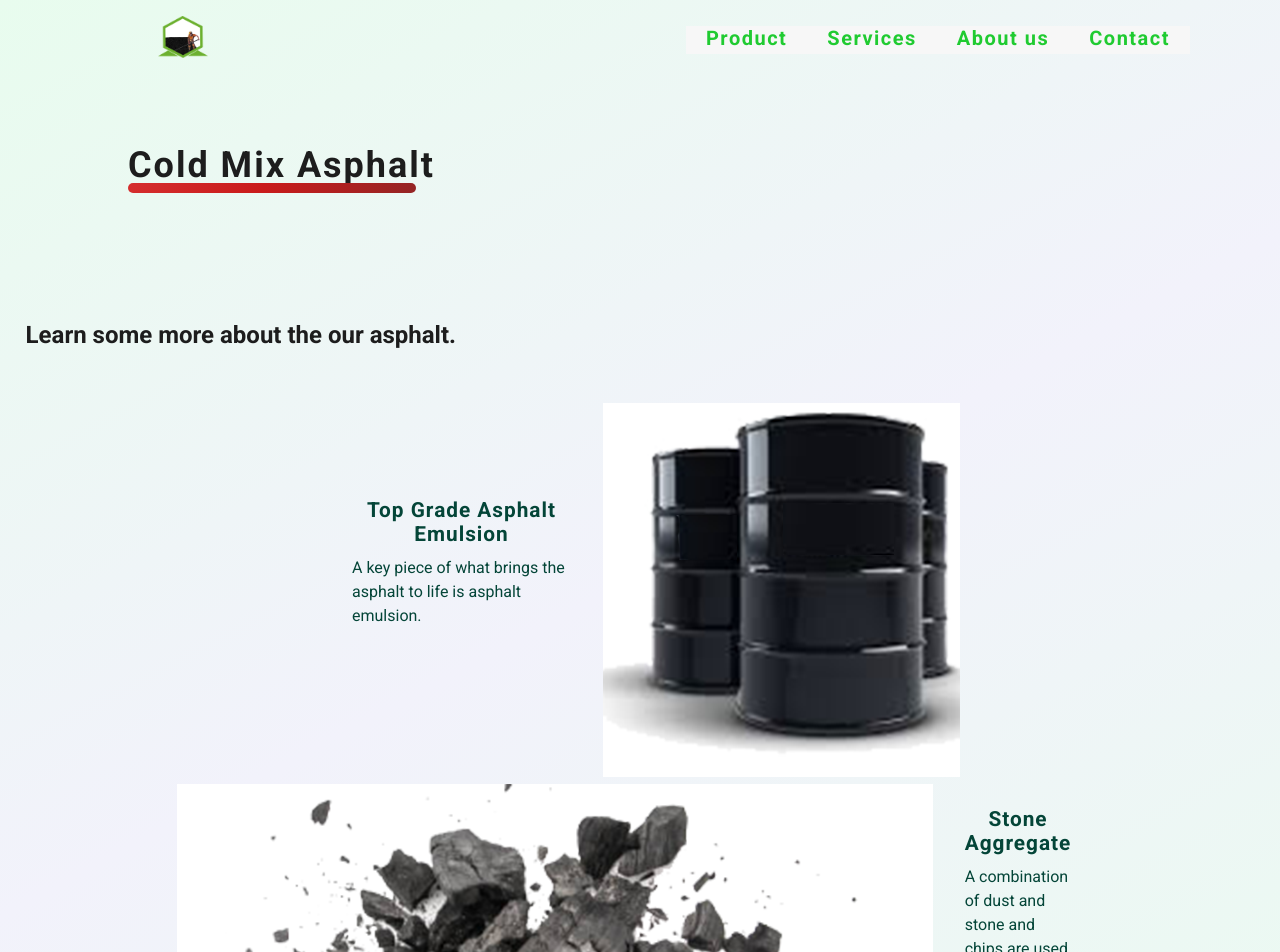
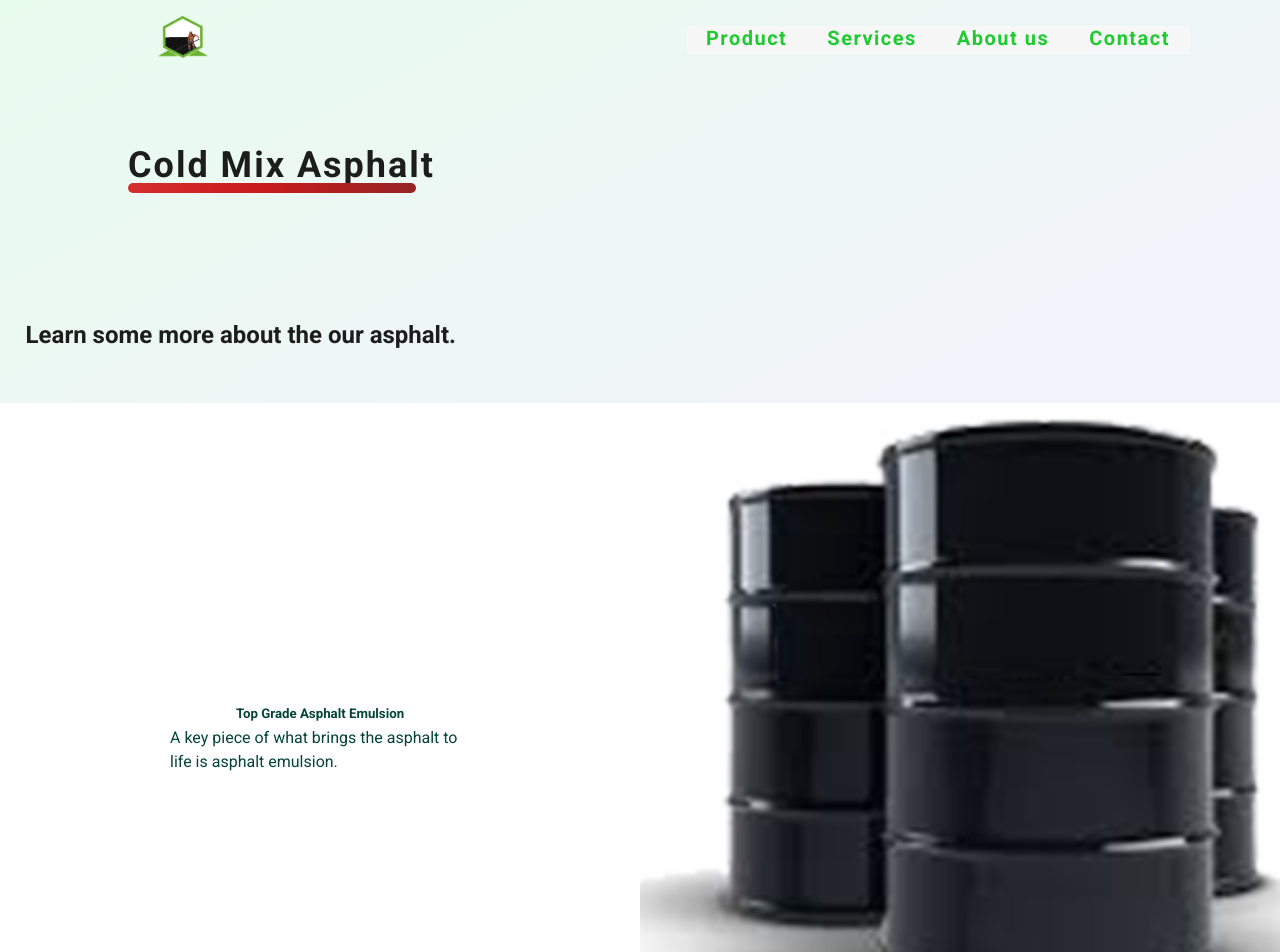
Before and after one commit to abeonweb/road-rescue-site, a React (Create React App) app: page /road-rescue-site/product in a window 1280 px wide. Shown: the top 952 px of the page. Built offline with nearby package versions, Linux system fonts and the light colour scheme.

Commit message:
redo of the product page

```diff
--- a/src/css/Product.css
+++ b/src/css/Product.css
@@ -1,10 +1,10 @@
 /* =============== PRODUCT FEATURES =============== */
 
-.section__product {
+.section-product {
     padding: 4em 0;
 }
 
-.section__services {
+.section-services {
     padding-top: 85px;
 }
 
@@ -13,23 +13,23 @@
 
 }
 
-.section__product--features {
+.section-product-features {
     padding: 2em 0;
 }
 
-.section__product--title {
+.section-product-title {
     margin-bottom: 2em;
     font-size: 1.5rem;
 }
 
-.product--feature{
+.product-feature{
     width: 100vw;
     display: flex;
     justify-content: space-between;
     background-color: rgb(214, 250, 216);
 }
 
-.product--feature{
+.product-feature{
     width: 50%;
     height: inherit;
     max-height: inherit;
@@ -50,7 +50,7 @@
     text-align: center;
 }
 
-.product--feature .info {
+.product-feature .info {
     color: var(--clr-hl-4);
     width: 50%;
     max-height: 40vh;
@@ -70,11 +70,9 @@
     margin-top: 0;
     margin-bottom: 0.5em;
     text-align: center;
-    max-width: 300p
-
 }
 
-.product--feature .body {
+.product-feature .body {
     padding: 0;
     font-weight: 500;
     max-width: 300px;
@@ -82,7 +80,8 @@
 }
 
 /* ============ SERVICES ============ */
-.section__service {
+.section-service,
+.product-feature {
     padding: 0;
     width: 100%;
     display: flex;
@@ -98,7 +97,8 @@
     margin: 0 auto 2em;
 }
 
-.service-info {
+.service-info,
+.product-info {
     color: var(--clr-hl-4);
     width: 100%;
     height: 100%;
@@ -111,18 +111,10 @@
 }
 
 
-.service-info .heading {
-    text-transform: capitalize;
-    font-size: 1.3em;
-    letter-spacing: 1px;
-    margin-top: 0;
-    margin-bottom: 0.5em;
-    text-align: center;
-    max-width: 300px;
 
-}
 
-.service-image{
+.service-image,
+.product-image{
     width: 100%;
     height: 100%;
     object-fit: cover;
@@ -132,11 +124,13 @@
 /* ============ MEDIA QUERIES ============ */
 
 @media (min-width: 600px) {
-    .product--feature {
+    .product-feature {
         margin: 0 auto 0;
+
     }
 
-    .service-image{
+    .service-image,
+    .product-image{
         width: 50%;
     }
 
@@ -150,7 +144,8 @@
         text-align: left;
     }
 
-    .service-info {
+    .service-info,
+    .product-info {
         color: var(--clr-hl-4);
         width: 50%;
         height: 100%;
--- a/src/pages/Product.js
+++ b/src/pages/Product.js
@@ -5,18 +5,16 @@ export default function Product() {
     return (
         <main className="main">
             <h1 className="page--title">Cold Mix Asphalt</h1>
-            <section className="section section__product">
+            <section className="section section-product">
                 <h2 className="page--subtitle">Learn some more about the our asphalt.</h2>
-                <section className="section__product--features">
+                <section className="section-product-features">
                     {
                         productFeatures.map((feature, index) => {
                             const { id, image, heading, body } = feature
                             return (
-                                <div key={id} className={`product--feature ${index % 2 === 0 ? "right" : "left"}`}>
-                                    <div className="image-container">
-                                        <img className={`image`} src={require("../images/" + image + ".png")} alt="" />
-                                    </div>
-                                    <div className="info">
+                                <div key={id} className={`product-feature ${index % 2 === 0 ? "right" : "left"}`}>
+                                    <img className="product-image" src={require("../images/" + image + ".png")} alt="" />
+                                    <div className="product-info">
                                         <h5 className="heading" >{heading}</h5>
                                         <p className="body" >{body}</p>
                                     </div>
```
